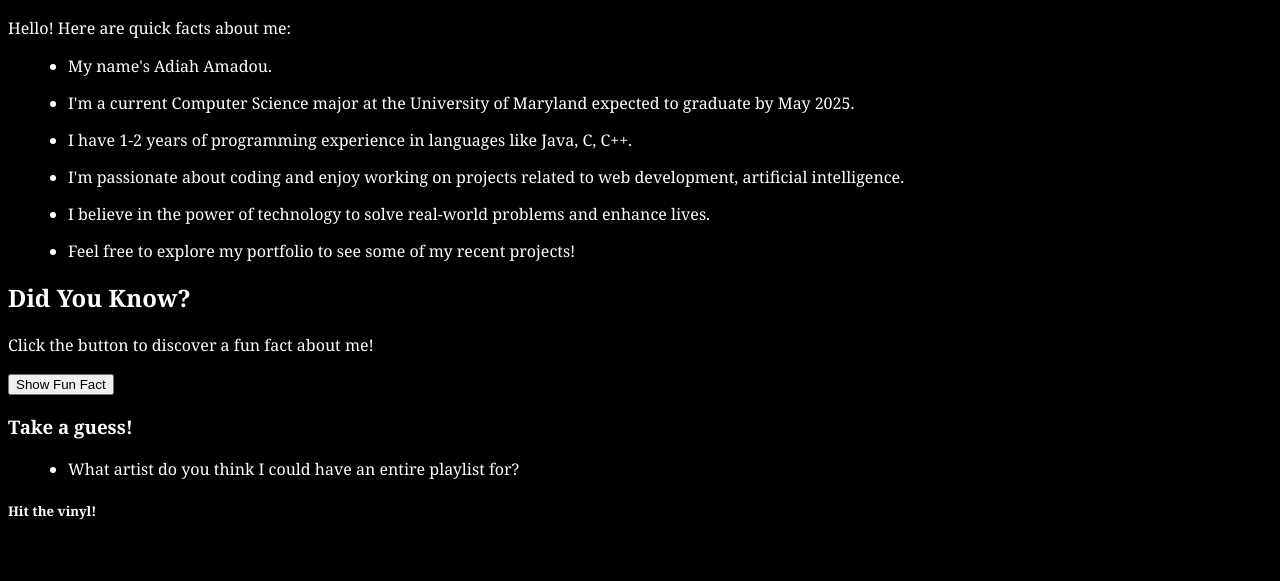
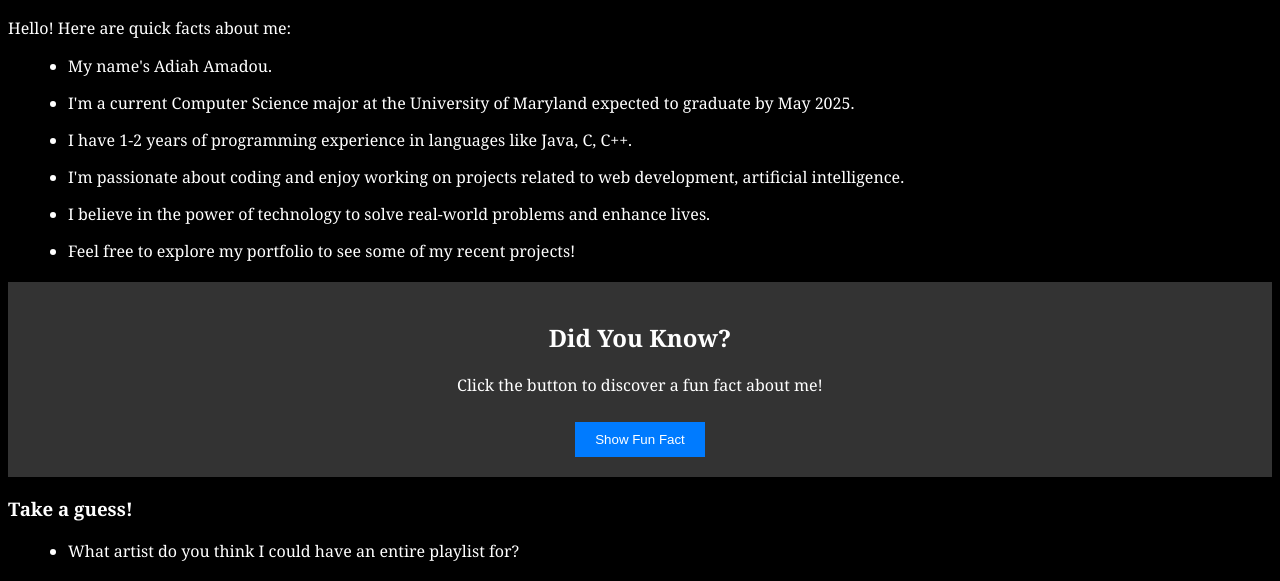
Before and after one commit to Adiah-A/Adiah-A.github.io, a plain HTML site: page index.html in a window 1280 px wide. Shown: the part 582-1163 px from the top of the page. Drawn offline with Linux system fonts and the light colour scheme.

Commit message:
Added styles for the funcfacts

```diff
--- a/styles.css
+++ b/styles.css
@@ -91,3 +91,24 @@
 0% { transform: rotate(0deg); }
 100% { transform: rotate(360deg); }
 }
+
+#fun-fact-section {
+  text-align: center;
+  margin-top: 20px;
+  padding: 20px;
+  background-color: #333;
+  color: white;
+}
+
+#show-fact-button {
+  background-color: #007bff;
+  color: white;
+  border: none;
+  padding: 10px 20px;
+  margin-top: 10px;
+  cursor: pointer;
+}
+
+#show-fact-button:hover {
+  background-color: #0056b3;
+}
```
Lines whose indentation alone changed are shown as unchanged.
